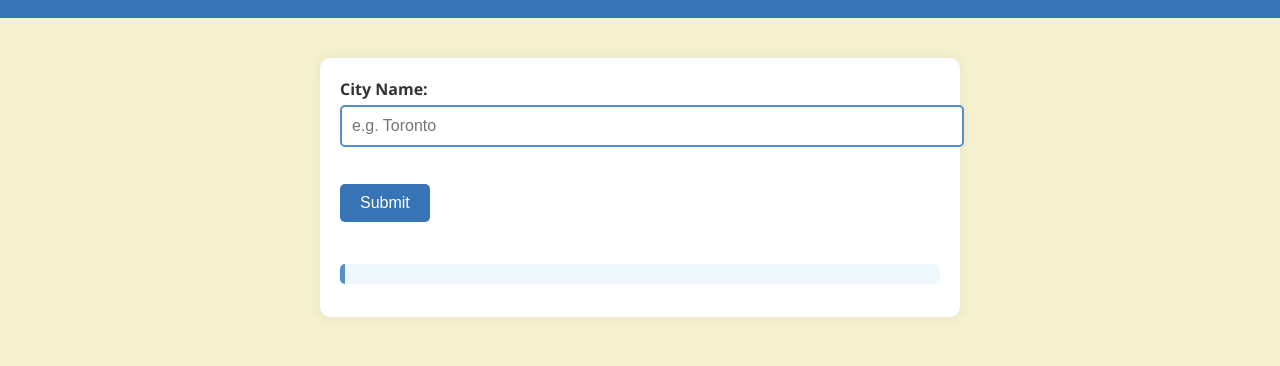
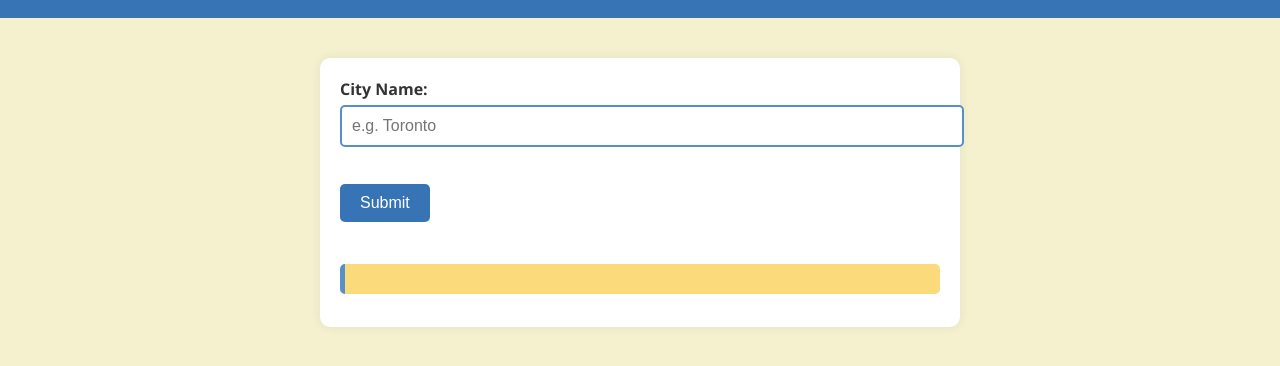
Before and after one commit to GiovanniSinobolli/TestingWeatherAPI, a plain HTML site: page index.html in a window 1280 px wide. Shown: the part 100-466 px from the top of the page. Drawn offline with Linux system fonts and the light colour scheme.

Commit message:
Fixing Small Stuff in the HTML

```diff
--- a/index.html
+++ b/index.html
@@ -4,11 +4,14 @@
   <meta charset="UTF-8" />
   <meta name="viewport" content="width=device-width, initial-scale=1.0" />
   <meta name="robots" content="noindex, nofollow" />
+
   <link rel="stylesheet" href="/css/style.css" />
   <script defer src="/js/api.js"></script>
+
   <title>Testing Weather API</title>
 </head>
 <body>
+
   <header>
     <h1>Testing Weather API</h1>
   </header>
@@ -22,10 +25,9 @@
       <button type="button" onclick="getWeather()">Submit</button>
 
       <br><br />
-      <pre id="weatherOutput" style="white-space: pre-wrap; background: #f0f8ff; padding: 10px;"></pre>
+      <pre id="weatherOutput"></pre>
     </section>
   </main>
 
-  <footer></footer>
 </body>
 </html>
```
